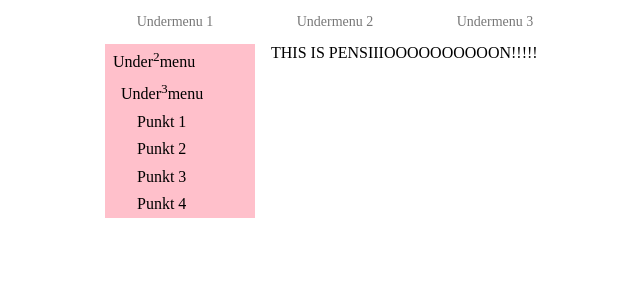
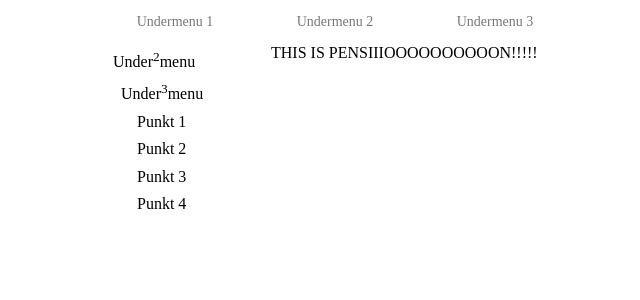
Before and after one commit to Eckankar/HCI-koldskaal, a PHP site: page / in a window 1280 px wide. Shown: the part 154-454 px from the top of the page, without its empty margins (65-705 px from the left). Run offline with PHP 8.4, Linux system fonts and the light colour scheme.

Commit message:
Fjern test-pink.

```diff
--- a/koldstart/kode/master.css
+++ b/koldstart/kode/master.css
@@ -77,7 +77,6 @@ nav ul li.selected a {
 #level3 li {
     padding: 0.3em;
     padding-left: 0.5em;
-    background-color: pink;
 }
 
 #level3 ul li {
```
